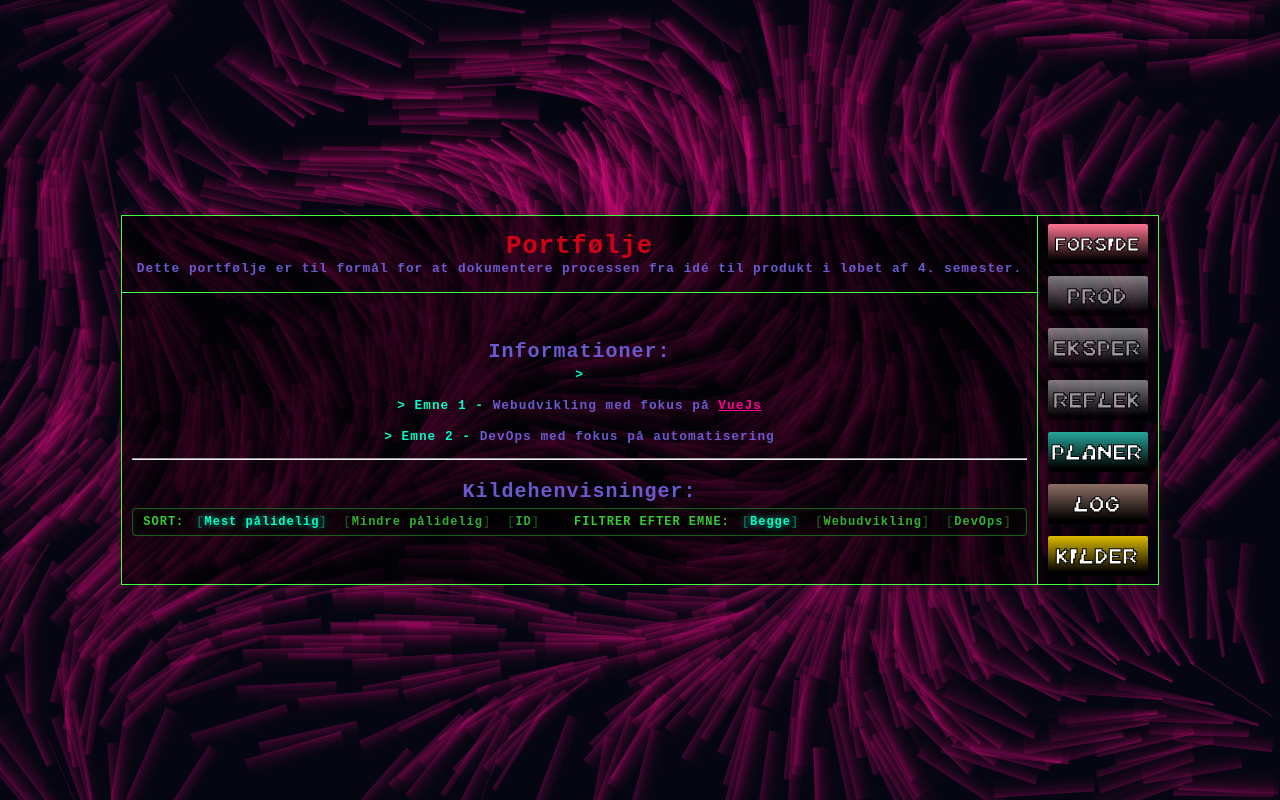
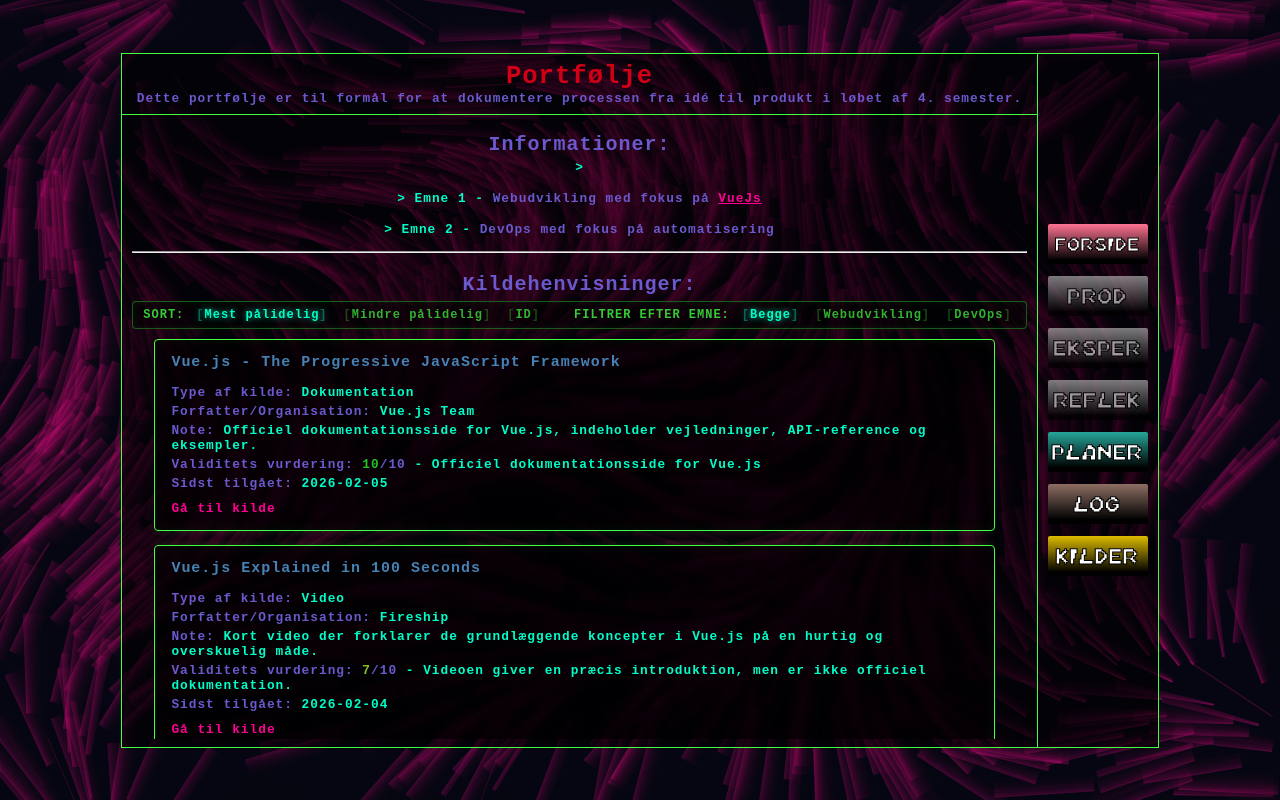
Before and after one commit to Gatherer4466/gatherer4466.github.io, a Vue app: page /literature in a window 1280 px wide. Built offline with nearby package versions, Linux system fonts and the light colour scheme.

Commit message:
Actually utilize the refs

```diff
--- a/src/features/literature/LiteratureList.vue
+++ b/src/features/literature/LiteratureList.vue
@@ -7,7 +7,7 @@
     @update:subject="subject = $event"/>
 
   <div class="scrollable-content">
-    <SourceList />
+    <SourceList :sort="sort" :subject="subject"/>
     </div>
 
 </template>
```
